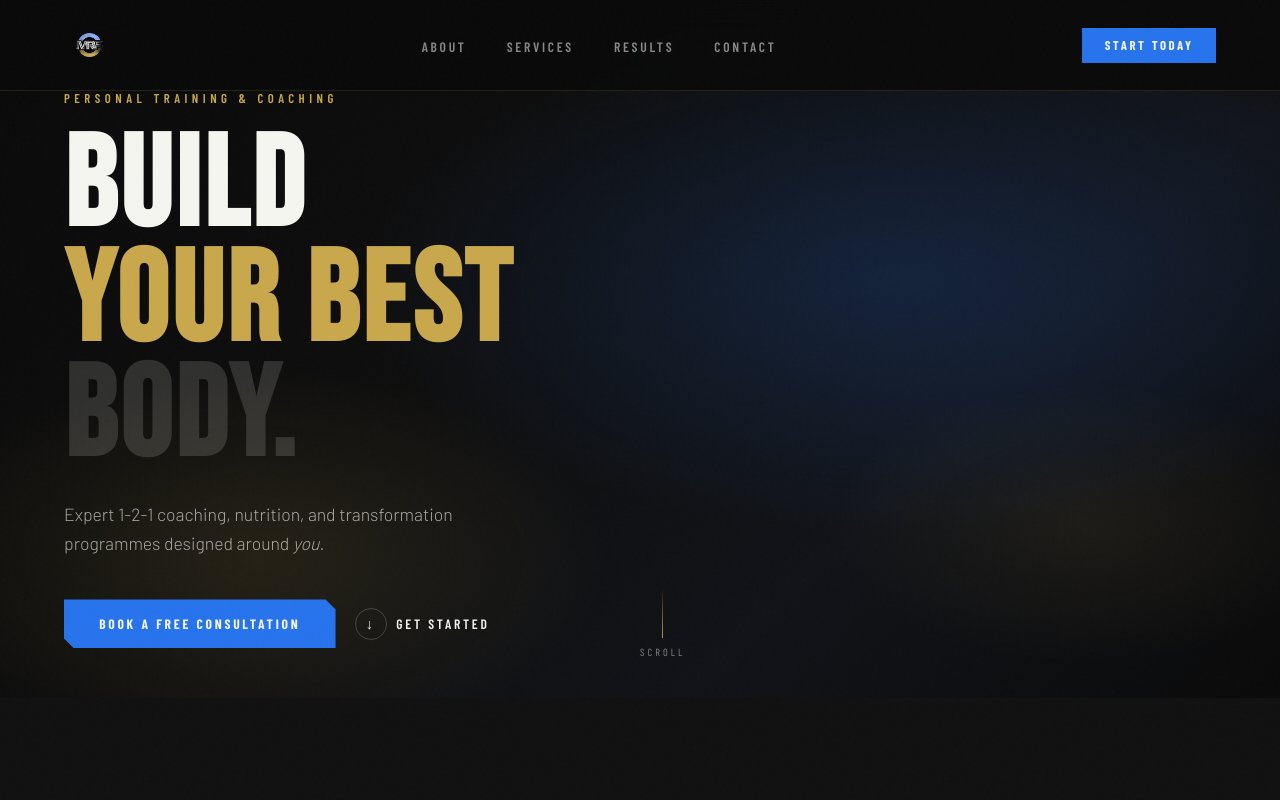
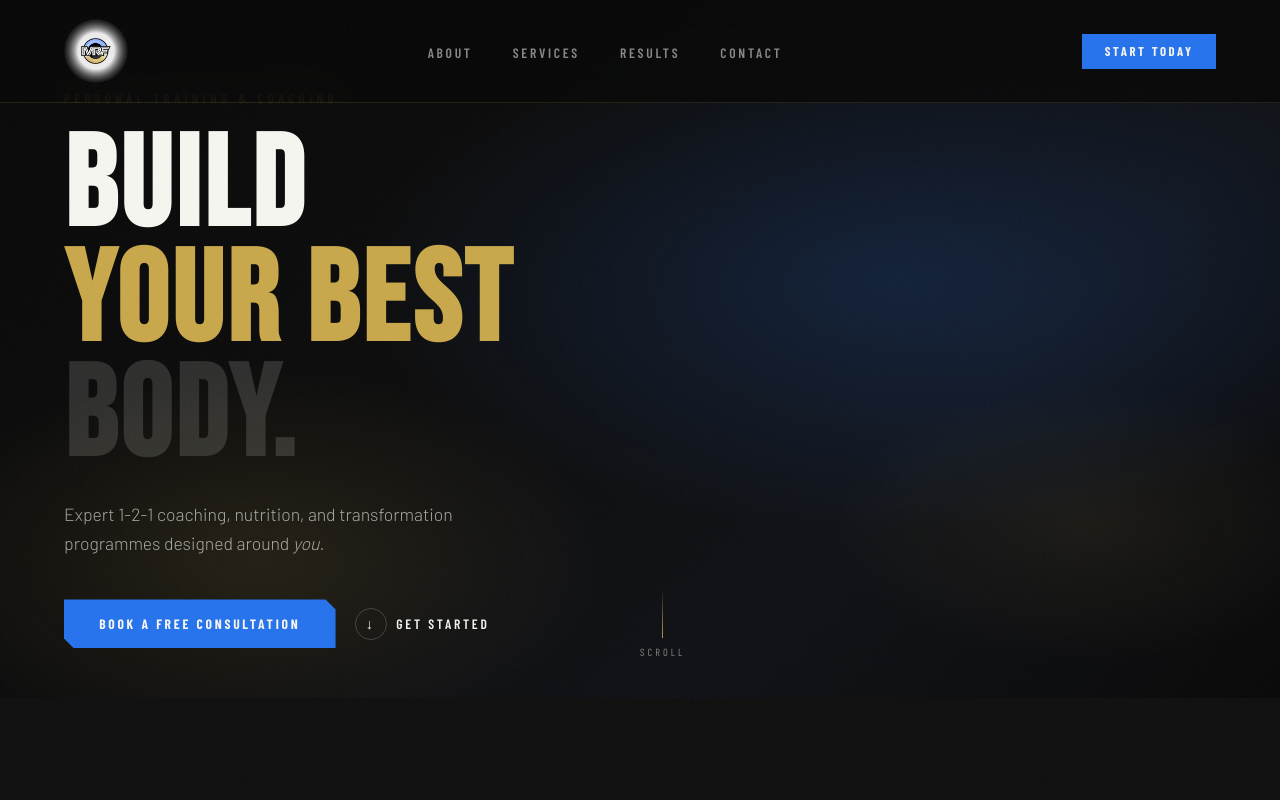
Before and after one commit to sitesbycharlie/michaelroartyfitness, a plain HTML site: page mrf-index.html in a window 1280 px wide. Shown: the top 800 px of the page. Drawn offline with nearby package versions, Linux system fonts and the light colour scheme.

Commit message:
Updated logo badge.html

```diff
--- a/mrf-index.html
+++ b/mrf-index.html
@@ -63,9 +63,14 @@
       text-decoration: none;
     }
     .nav-logo img {
-      height: 52px;
+      height: 64px;
       width: auto;
       object-fit: contain;
+      border-radius: 50%;
+      padding: 6px;
+      background: radial-gradient(circle, rgba(255,255,255,0.92) 40%, rgba(255,255,255,0.4) 70%, transparent 100%);
+      -webkit-mask-image: radial-gradient(circle, black 40%, transparent 75%);
+      mask-image: radial-gradient(circle, black 40%, transparent 75%);
     }
 
     .nav-links {
```
